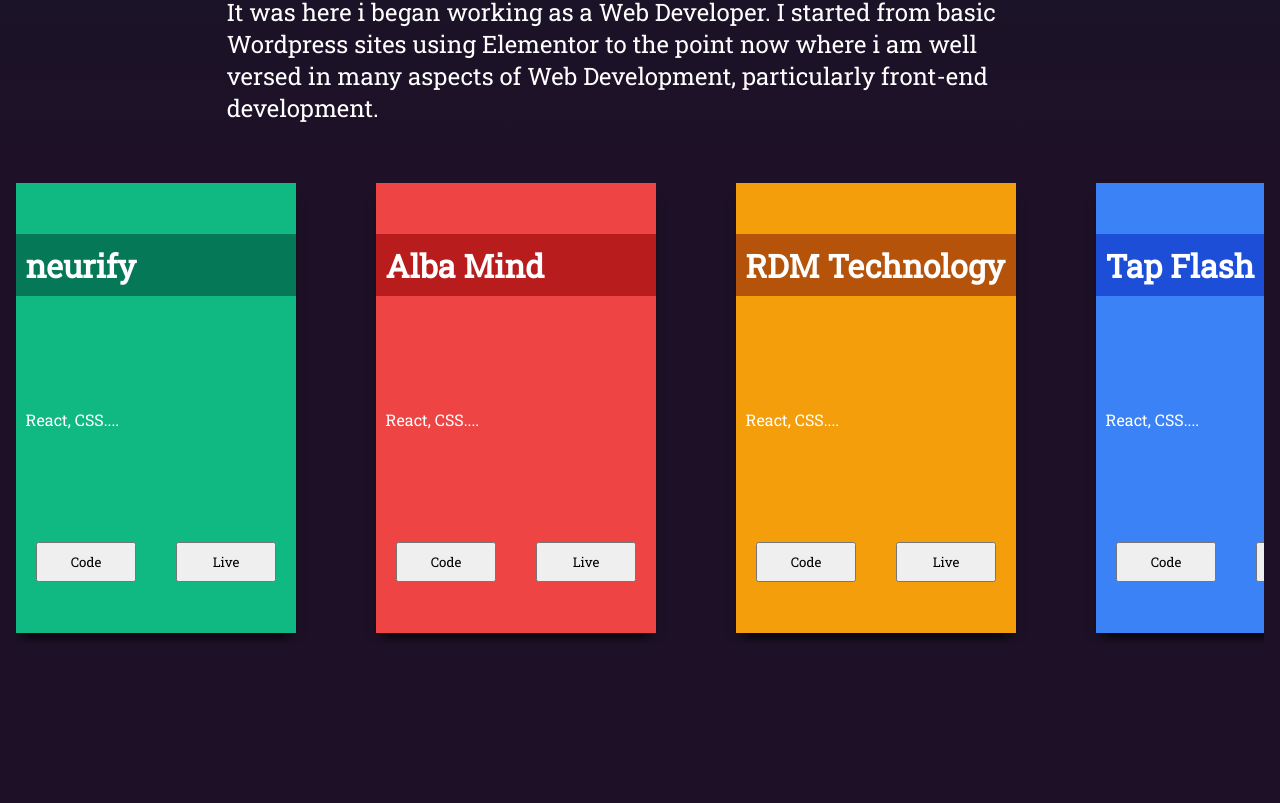
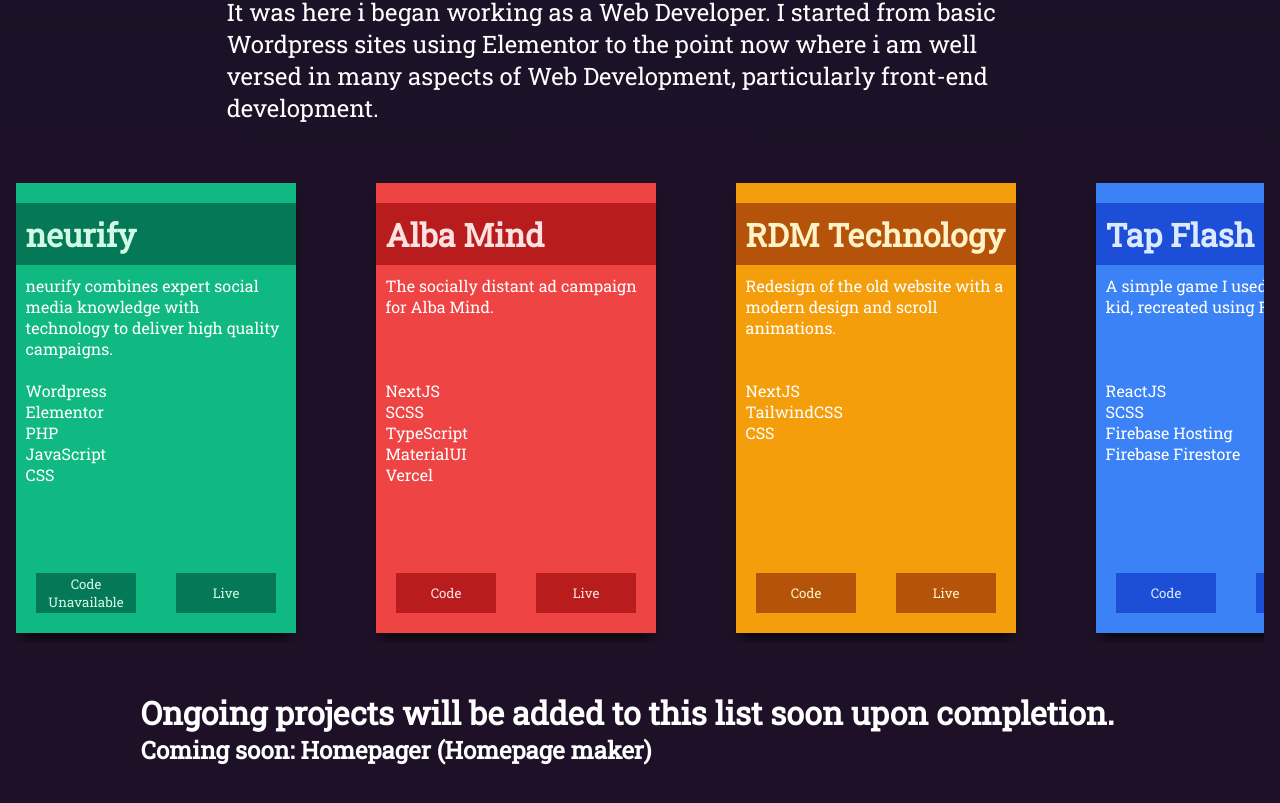
Before and after one commit to alfiemartin/april-percy, a Next.js app: page / in a window 1280 px wide. Shown: the part 1353-2156 px from the top of the page. Built offline with nearby package versions, Linux system fonts and the light colour scheme.

Commit message:
projects links added cards and scrolling

```diff
--- a/components/Projects/Projects.js
+++ b/components/Projects/Projects.js
@@ -5,11 +5,28 @@
   return (
     <div className={`${styles.projectCard} ${styles.neurify}`}>
       <h1>neurify</h1>
-      <p>React, CSS....</p>
-      {/* background image */}
+      <p>
+        neurify combines expert social media knowledge with technology to
+        deliver high quality campaigns.
+        <br />
+        <br />
+        Wordpress <br />
+        Elementor <br />
+        PHP <br />
+        JavaScript <br />
+        CSS
+      </p>
       <div className={styles.buttons}>
-        <button>Code</button>
-        <button>Live</button>
+        <button>
+          <a href="/" target="_blank">
+            Code Unavailable
+          </a>
+        </button>
+        <button>
+          <a href="https://www.neurify.co.uk/" target="_blank">
+            Live
+          </a>
+        </button>
       </div>
       <div className={styles.imageCont}>
         {/* <img src="dwyl.jpg" alt="" /> */}
@@ -22,11 +39,32 @@
   return (
     <div className={`${styles.projectCard} ${styles.alba}`}>
       <h1>Alba Mind</h1>
-      <p>React, CSS....</p>
-      {/* background image */}
+      <p>
+        The socially distant ad campaign for Alba Mind.
+        <br />
+        <br />
+        <br />
+        <br />
+        NextJS <br />
+        SCSS <br />
+        TypeScript <br />
+        MaterialUI <br />
+        Vercel
+      </p>
       <div className={styles.buttons}>
-        <button>Code</button>
-        <button>Live</button>
+        <button>
+          <a
+            href="https://github.com/alfiemartin/antisocially-distant"
+            target="_blank"
+          >
+            Code
+          </a>
+        </button>
+        <button>
+          <a href="https://socially-distant.me//" target="_blank">
+            Live
+          </a>
+        </button>
       </div>
       <div className={styles.imageCont}>
         {/* <img src="dwyl.jpg" alt="" /> */}
@@ -39,11 +77,29 @@
   return (
     <div className={`${styles.projectCard} ${styles.rdm}`}>
       <h1>RDM Technology</h1>
-      <p>React, CSS....</p>
-      {/* background image */}
+      <p>
+        Redesign of the old website with a modern design and scroll animations.
+        <br />
+        <br />
+        <br />
+        NextJS <br />
+        TailwindCSS <br />
+        CSS
+      </p>
       <div className={styles.buttons}>
-        <button>Code</button>
-        <button>Live</button>
+        <button>
+          <a
+            href="https://github.com/alfiemartin/RDM-Technology"
+            target="_blank"
+          >
+            Code
+          </a>
+        </button>
+        <button>
+          <a href="http://www.rdmtechnology.com/" target="_blank">
+            Live
+          </a>
+        </button>
       </div>
       <div className={styles.imageCont}>
         {/* <img src="dwyl.jpg" alt="" /> */}
@@ -56,11 +112,29 @@
   return (
     <div className={`${styles.projectCard} ${styles.tapflash}`}>
       <h1>Tap Flash</h1>
-      <p>React, CSS....</p>
+      <p>
+        A simple game I used to play as a kid, recreated using React.
+        <br />
+        <br />
+        <br />
+        <br />
+        ReactJS <br />
+        SCSS <br />
+        Firebase Hosting <br />
+        Firebase Firestore
+      </p>
       {/* background image */}
       <div className={styles.buttons}>
-        <button>Code</button>
-        <button>Live</button>
+        <button>
+          <a href="https://github.com/alfiemartin/TapFlash" target="_blank">
+            Code
+          </a>
+        </button>
+        <button>
+          <a href="https://tapflash-77edb.web.app/" target="_blank">
+            Live
+          </a>
+        </button>
       </div>
       <div className={styles.imageCont}>
         {/* <img src="dwyl.jpg" alt="" /> */}
@@ -73,11 +147,29 @@
   return (
     <div className={`${styles.projectCard} ${styles.chatroom}`}>
       <h1>Chatroom</h1>
-      <p>React, CSS....</p>
+      <p>
+        A basic chatroom based off Firebase databases and also uses
+        authetication.
+        <br /> <br /> <br /> ReactJS <br />
+        SCSS <br />
+        Firebase Hosting <br />
+        Firebase Firestore
+      </p>
       {/* background image */}
       <div className={styles.buttons}>
-        <button>Code</button>
-        <button>Live</button>
+        <button>
+          <a
+            href="https://github.com/alfiemartin/Basic-Messaging-App"
+            target="_blank"
+          >
+            Code
+          </a>
+        </button>
+        <button>
+          <a href="https://chatroom-c36ed.web.app/" target="_blank">
+            Live
+          </a>
+        </button>
       </div>
       <div className={styles.imageCont}>
         {/* <img src="dwyl.jpg" alt="" /> */}
@@ -96,6 +188,12 @@
         <TapFlashCard />
         <ChatroomCard />
       </div>
+      <div className={styles.messageSection}>
+        <h1>
+          Ongoing projects will be added to this list soon upon completion.{" "}
+        </h1>
+        <h2>Coming soon: Homepager (Homepage maker)</h2>
+      </div>
     </div>
   );
 };
--- a/components/Projects/Projects.module.scss
+++ b/components/Projects/Projects.module.scss
@@ -42,6 +42,7 @@
   min-height: 450px;
   box-shadow: 0px 10px 13px -7px #000000, 5px 5px 15px 5px rgba(0, 0, 0, 0);
   margin-right: 80px;
+  padding: 20px 0;
 
   display: flex;
   flex-direction: column;
@@ -57,6 +58,7 @@
   & > p {
     grid-row: span 2 / span 2;
     padding: 0.6rem;
+    flex-grow: 1;
   }
 
   & > .buttons {
@@ -99,22 +101,53 @@
   }
 }
 
-.neurify > h1 {
-  background: #047857;
+.neurify {
+  & > h1,
+  button {
+    background: #047857;
+    border: none;
+    color: #d1fae5;
+  }
 }
 
-.alba > h1 {
-  background: #b91c1c;
+.alba {
+  & > h1,
+  button {
+    background: #b91c1c;
+    border: none;
+    color: #fee2e2;
+  }
 }
 
-.rdm > h1 {
-  background: #b45309;
+.rdm {
+  & > h1,
+  button {
+    border: none;
+    color: #fef3c7;
+    background: #b45309;
+  }
 }
 
-.tapflash > h1 {
-  background: #1d4ed8;
+.tapflash {
+  & > h1,
+  button {
+    border: none;
+    color: #dbeafe;
+    background: #1d4ed8;
+  }
 }
 
-.chatroom > h1 {
-  background: #6d28d9;
+.chatroom {
+  & > h1,
+  button {
+    border: none;
+    color: #ede9fe;
+    background: #6d28d9;
+  }
 }
+
+.messageSection {
+  width: 80%;
+  margin: 0 auto;
+  margin-top: 3rem;
+}
--- a/styles/globals.scss
+++ b/styles/globals.scss
@@ -13,3 +13,8 @@
   font-size: 16px;
   overflow-x: hidden;
 }
+
+a {
+  color: inherit;
+  text-decoration: none;
+}
```
